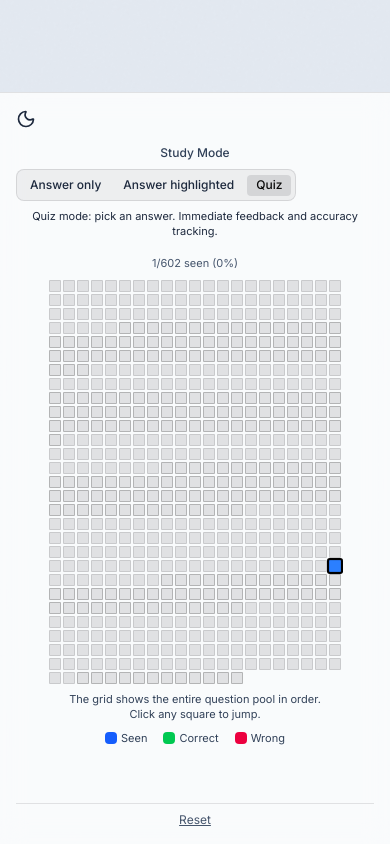
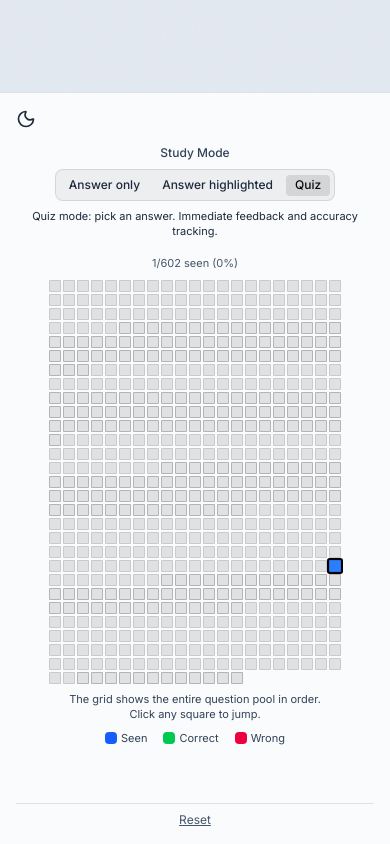
Before and after one commit to zsoltmar/amateur-extra-flashcards, a Next.js app: page / in a window 390 px wide. Shown: the part 752-1596 px from the top of the page. Built offline with nearby package versions, Linux system fonts and the light colour scheme.

Commit message:
Center tabs on small screens

```diff
--- a/src/components/ui/tabs.tsx
+++ b/src/components/ui/tabs.tsx
@@ -16,7 +16,7 @@ function Tabs({
       data-slot="tabs"
       data-orientation={orientation}
       className={cn(
-        "group/tabs flex gap-2 data-horizontal:flex-col",
+        "group/tabs flex gap-2 data-horizontal:flex-col items-center justify-center",
         className
       )}
       {...props}
```
